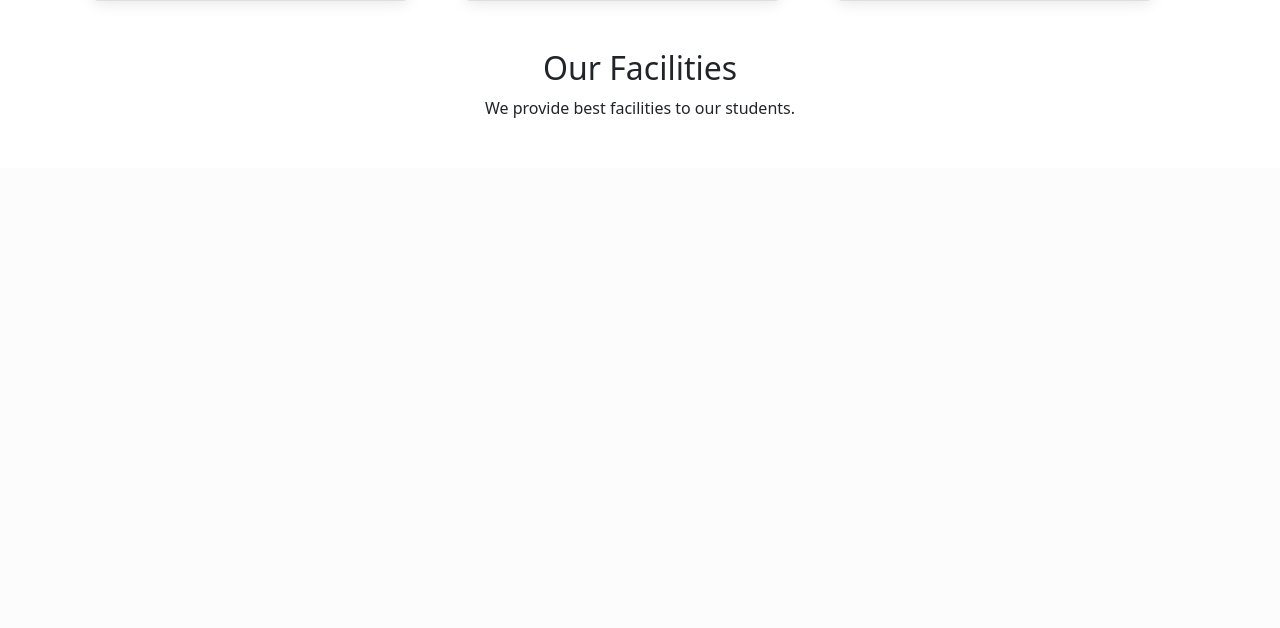
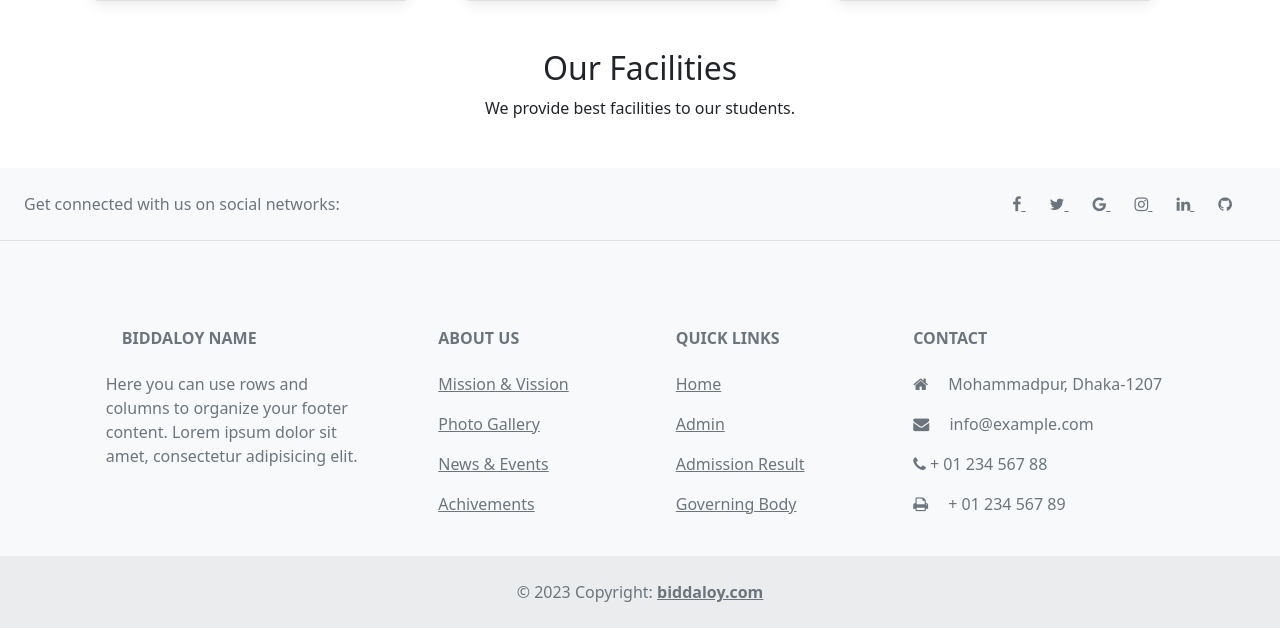
Before and after one commit to Isratjahanmokta/biddaloy, a Django app: page / in a window 1280 px wide. Shown: the part 1779-2407 px from the top of the page. Before the commit the page ends 1897 px from the top, so only its background shows below. Run offline with Django 4.2, Linux system fonts and the light colour scheme.

Commit message:
created footer

```diff
--- a/authentication/templates/base.html
+++ b/authentication/templates/base.html
@@ -62,5 +62,7 @@
     integrity="sha384-Y4oOpwW3duJdCWv5ly8SCFYWqFDsfob/3GkgExXKV4idmbt98QcxXYs9UoXAB7BZ"
     crossorigin="anonymous"></script>
 </body>
-
+<footer>
+  {% include 'footer.html' %}
+</footer>
 </html>
--- /dev/null
+++ b/authentication/templates/footer.html
@@ -0,0 +1,122 @@
+<!-- Footer -->
+<footer class="text-center text-lg-start bg-light text-muted">
+    <!-- Section: Social media -->
+    <section class="d-flex justify-content-center justify-content-lg-between p-4 border-bottom">
+      <!-- Left -->
+      <div class="me-5 d-none d-lg-block">
+        <span>Get connected with us on social networks:</span>
+      </div>
+      <!-- Left -->
+
+      <!-- Right -->
+      <div>
+        <a href="" class="me-4 text-reset">
+            <i class="fa fa-facebook"></i>
+        </a>
+        <a href="" class="me-4 text-reset">
+          <i class="fa fa-twitter"></i>
+        </a>
+        <a href="" class="me-4 text-reset">
+          <i class="fa fa-google"></i>
+        </a>
+        <a href="" class="me-4 text-reset">
+          <i class="fa fa-instagram"></i>
+        </a>
+        <a href="" class="me-4 text-reset">
+          <i class="fa fa-linkedin"></i>
+        </a>
+        <a href="" class="me-4 text-reset">
+          <i class="fa fa-github"></i>
+        </a>
+      </div>
+      <!-- Right -->
+    </section>
+    <!-- Section: Social media -->
+
+    <!-- Section: Links  -->
+    <section class="">
+      <div class="container text-center text-md-start mt-5">
+        <!-- Grid row -->
+        <div class="row mt-3">
+          <!-- Grid column -->
+          <div class="col-md-3 col-lg-4 col-xl-3 mx-auto mb-4">
+            <!-- Content -->
+            <h6 class="text-uppercase fw-bold mb-4">
+              <i class="fas fa-gem me-3"></i>Biddaloy name
+            </h6>
+            <p>
+              Here you can use rows and columns to organize your footer content. Lorem ipsum
+              dolor sit amet, consectetur adipisicing elit.
+            </p>
+          </div>
+          <!-- Grid column -->
+
+          <!-- Grid column -->
+          <div class="col-md-2 col-lg-2 col-xl-2 mx-auto mb-4">
+            <!-- Links -->
+            <h6 class="text-uppercase fw-bold mb-4">
+              About Us
+            </h6>
+            <p>
+              <a href="#!" class="text-reset">Mission & Vission</a>
+            </p>
+            <p>
+              <a href="#!" class="text-reset">Photo Gallery</a>
+            </p>
+            <p>
+              <a href="#!" class="text-reset">News & Events</a>
+            </p>
+            <p>
+              <a href="#!" class="text-reset">Achivements</a>
+            </p>
+          </div>
+          <!-- Grid column -->
+
+          <!-- Grid column -->
+          <div class="col-md-3 col-lg-2 col-xl-2 mx-auto mb-4">
+            <!-- Links -->
+            <h6 class="text-uppercase fw-bold mb-4">
+              Quick links
+            </h6>
+            <p>
+              <a href="#!" class="text-reset">Home</a>
+            </p>
+            <p>
+              <a href="#!" class="text-reset">Admin</a>
+            </p>
+            <p>
+              <a href="#!" class="text-reset">Admission Result</a>
+            </p>
+            <p>
+              <a href="#!" class="text-reset">Governing Body</a>
+            </p>
+          </div>
+          <!-- Grid column -->
+
+          <!-- Grid column -->
+          <div class="col-md-4 col-lg-3 col-xl-3 mx-auto mb-md-0 mb-4">
+            <!-- Links -->
+            <h6 class="text-uppercase fw-bold mb-4">Contact</h6>
+            <p><i class="fa fa-home me-3"></i> Mohammadpur, Dhaka-1207</p>
+            <p>
+              <i class="fa fa-envelope me-3"></i>
+              info@example.com
+            </p>
+            <p><i class="fa fa-phone"></i> + 01 234 567 88</p>
+            <p><i class="fa fa-print me-3"></i> + 01 234 567 89</p>
+          </div>
+          <!-- Grid column -->
+        </div>
+        <!-- Grid row -->
+      </div>
+    </section>
+    <!-- Section: Links  -->
+
+    <!-- Copyright -->
+    <div class="text-center p-4" style="background-color: rgba(0, 0, 0, 0.05);">
+      © 2023 Copyright:
+      <a class="text-reset fw-bold" href="#">biddaloy.com</a>
+    </div>
+    <!-- Copyright -->
+  </footer>
+  <!-- Footer -->
```
